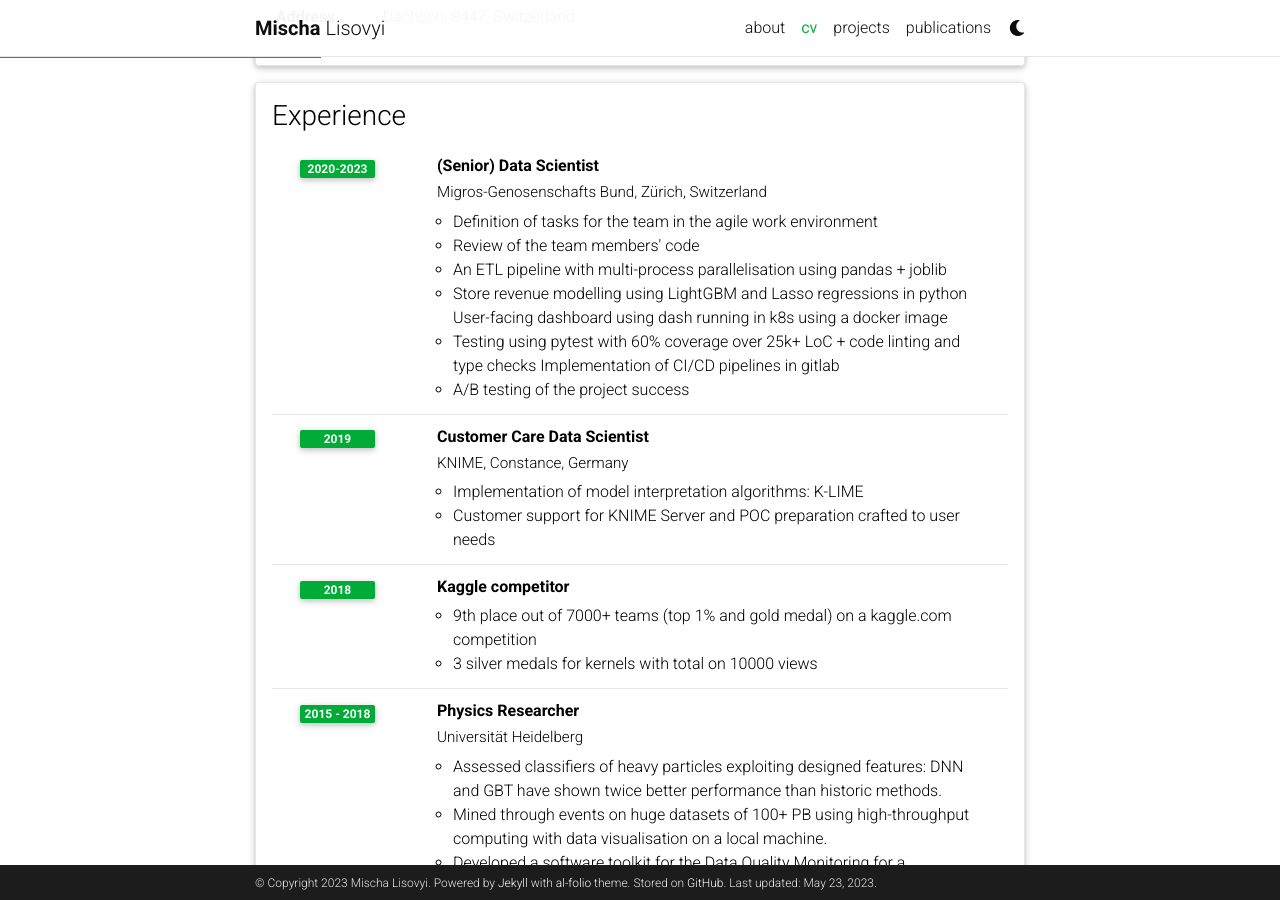
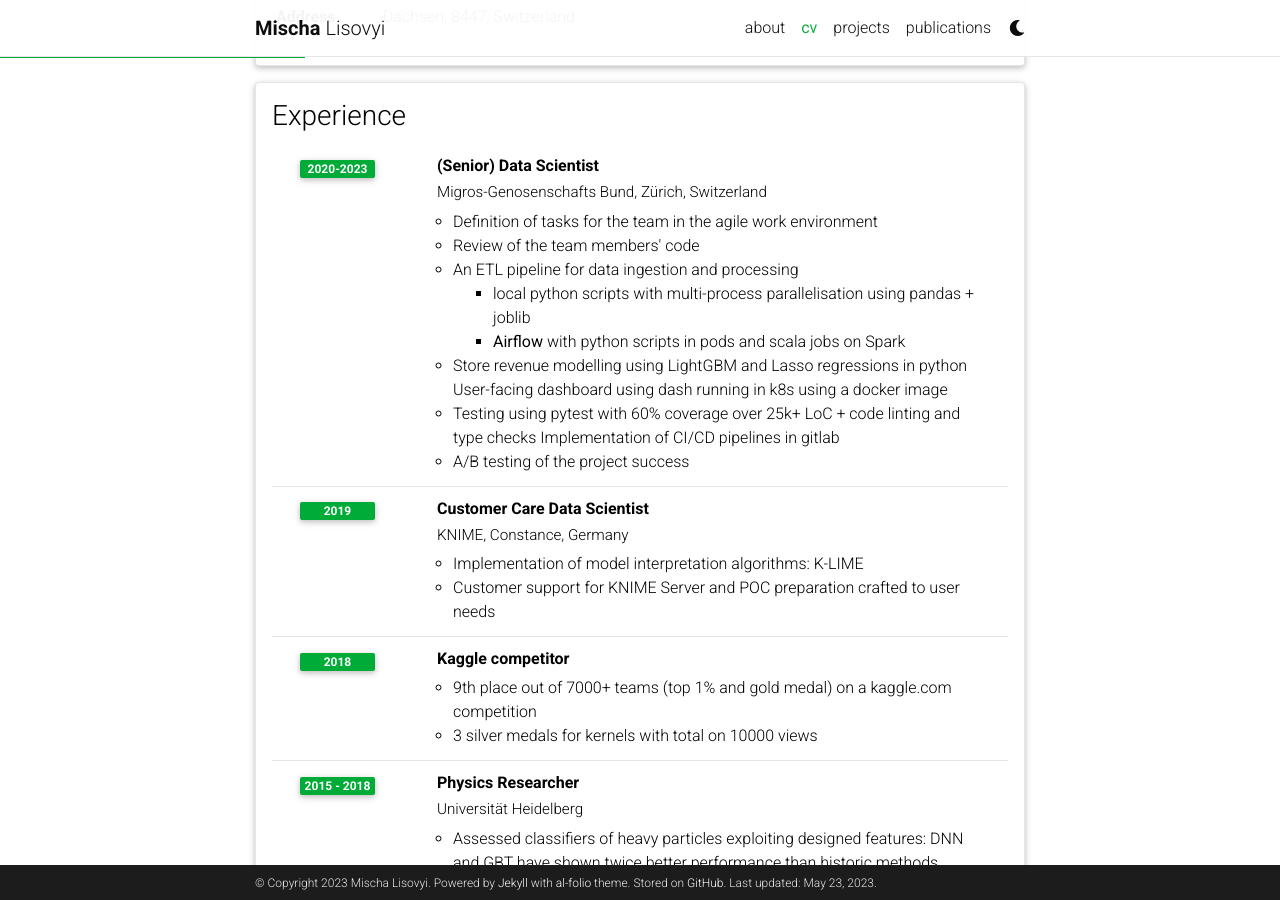
Before and after one commit to mlisovyi/mlisovyi.github.io, a Jekyll site: the page built from _pages/cv.md, in a window 1280 px wide and 900 px high, scrolled down 343 px. Built offline with Jekyll 4.4.1, drawn with Linux system fonts in a browser that asks for light colours; comment, search, counter and statistics services are not loaded; a style sheet for code colours, icons or effects is not loaded.

Commit message:
improve description + try html in yaml

```diff
--- a/_data/cv.yml
+++ b/_data/cv.yml
@@ -19,7 +19,10 @@
       description:
         - Definition of tasks for the team in the agile work environment
         - Review of the team members' code
-        - An ETL pipeline with multi-process parallelisation using pandas + joblib
+        - title: An ETL pipeline for data ingestion and processing
+          contents:
+            - local python scripts with multi-process parallelisation using pandas + joblib
+            - <b>Airflow</b> with python scripts in pods and scala jobs on Spark
         - Store revenue modelling using LightGBM and Lasso regressions in python User-facing dashboard using dash running in k8s using a docker image
         - Testing using pytest with 60% coverage over 25k+ LoC + code linting and type checks Implementation of CI/CD pipelines in gitlab
         - A/B testing of the project success
```
